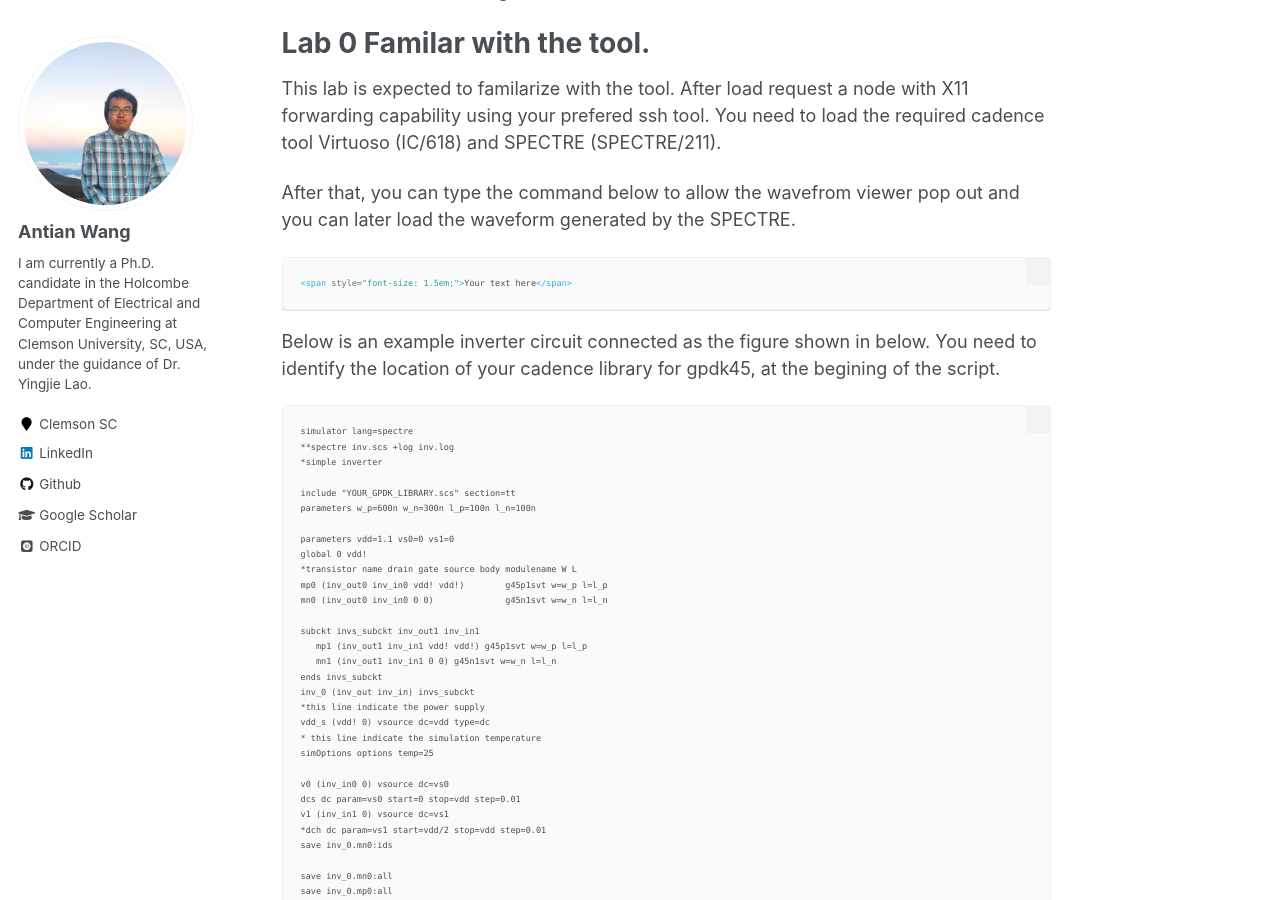
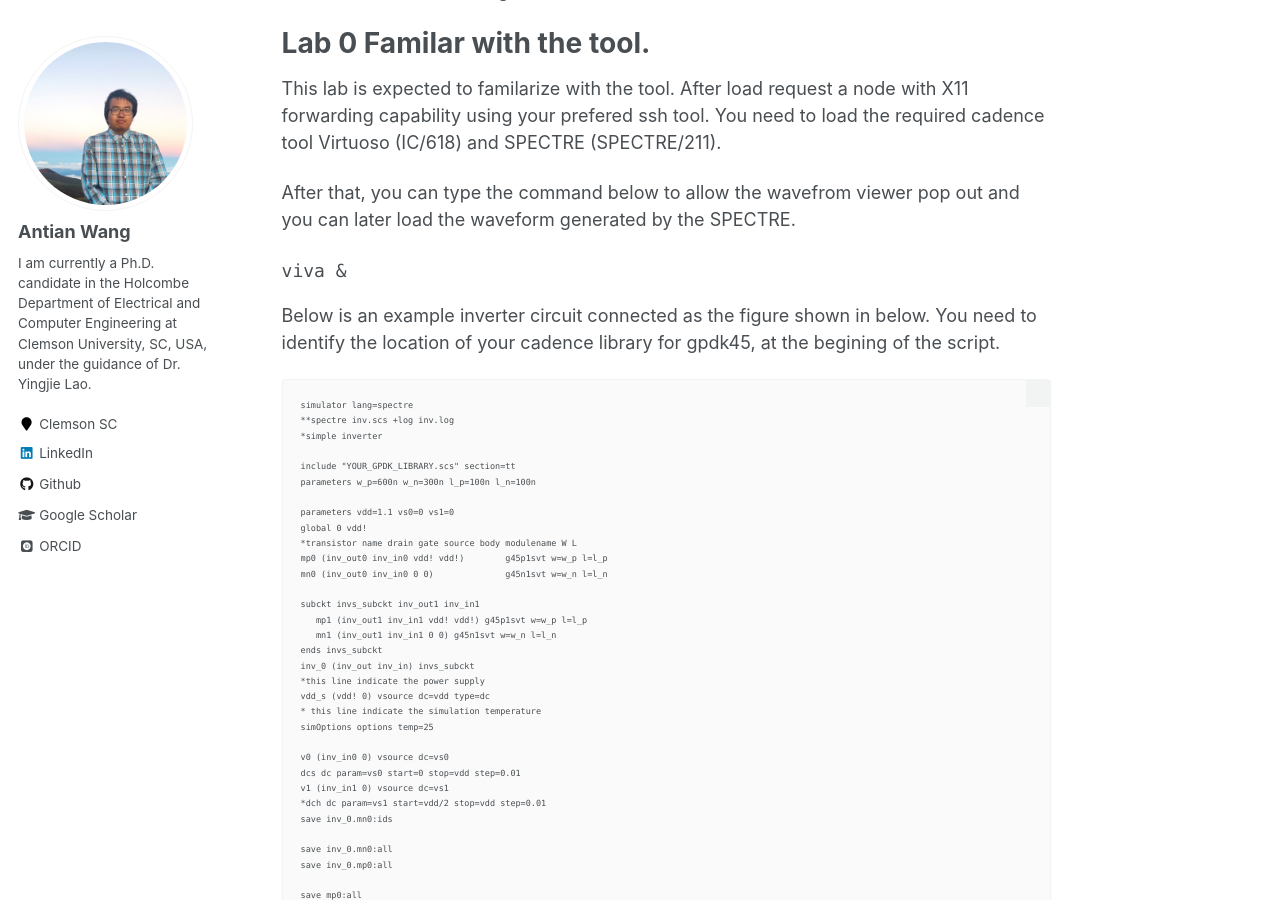
Before and after one commit to wangantian/wangantian.github.io, a Jekyll site: the page built from _teaching/Clemson_ECE4590.md, in a window 1280 px wide and 900 px high, scrolled down 707 px. Built offline with Jekyll 4.4.1, drawn with Linux system fonts in a browser that asks for light colours; some web fonts are replaced.

Commit message:
Update Clemson_ECE4590.md

````diff
--- a/_teaching/Clemson_ECE4590.md
+++ b/_teaching/Clemson_ECE4590.md
@@ -29,9 +29,9 @@ You need to load the required cadence tool Virtuoso (IC/618) and SPECTRE (SPECTR
 
 After that, you can type the command below to allow the wavefrom viewer pop out and you can later load the waveform generated by the SPECTRE.
 
-```html
-<span style="font-size: 1.5em;">Your text here</span>
-```
+<pre>
+viva &
+</pre>
 
 Below is an example inverter circuit connected as the figure shown in below.
 You need to identify the location of your cadence library for gpdk45, at the begining of the script.
````
